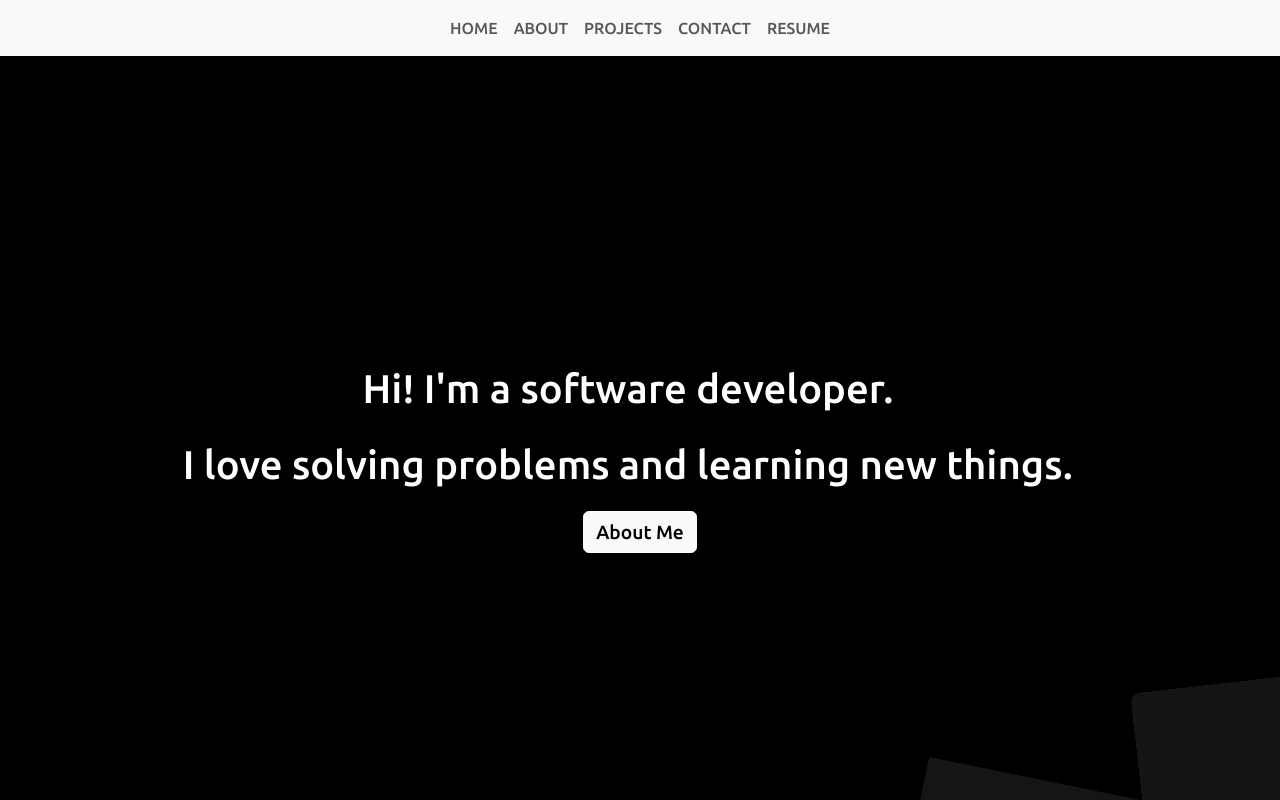
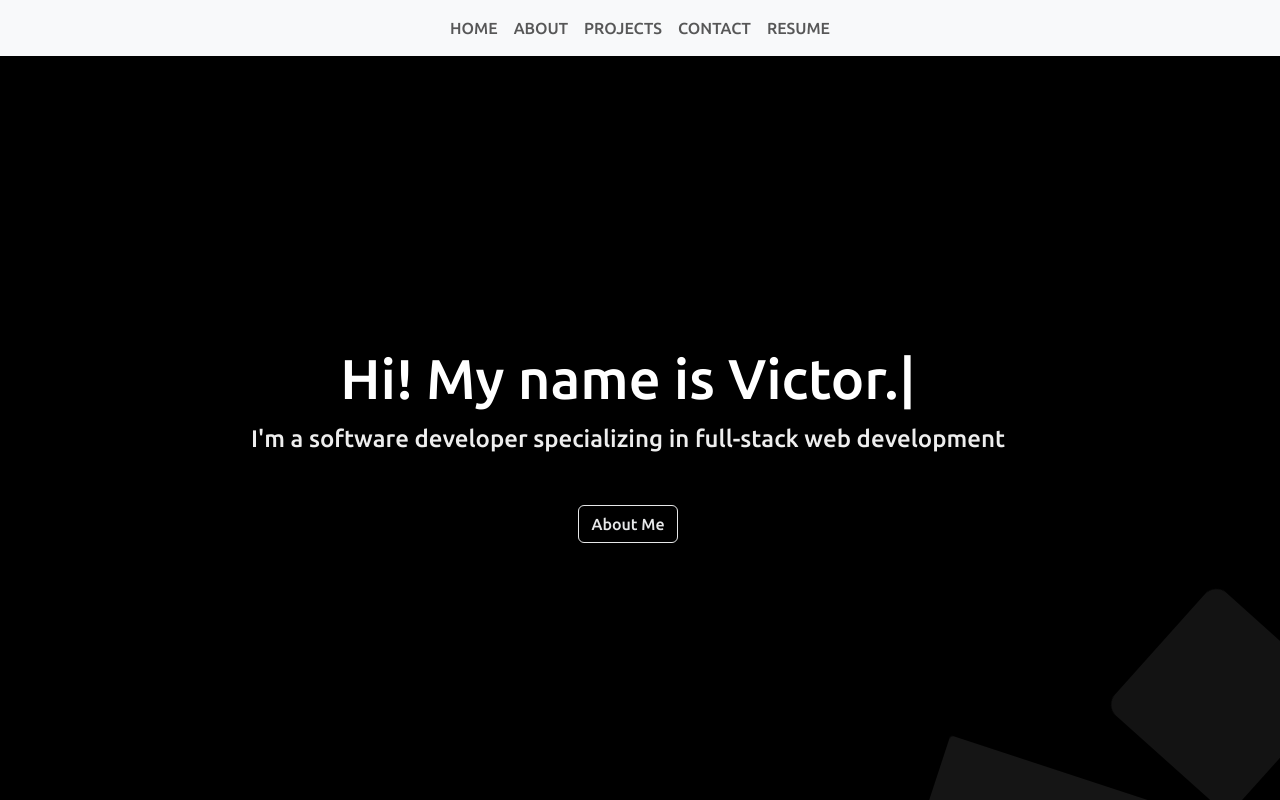
Before and after one commit to itsvictorg/React-Portfolio, a React (Create React App) app: page /#/ in a window 1280 px wide. Built offline with nearby package versions, Linux system fonts and the light colour scheme; the HTML template or start-up script is replaced by a standard one.

Commit message:
styling update

```diff
--- a/src/components/about-me.js
+++ b/src/components/about-me.js
@@ -6,17 +6,19 @@ import Button from "react-bootstrap/Button";
 import MediaQuery from "react-responsive";
 // import { Card } from "react-bootstrap";
 
+import "../index.css";
+
 const containerStyle = {
     display: "flex",
     justifyContent: "center",
     alignItems: "center",
     flexDirection: "column",
     textAlign: "center",
-    width: "50vw",
+    width: "90vw",
     height: "100vh",
     margin: "auto",
     padding: "6rem",
-    lineHeight: "4rem",
+    lineHeight: "3rem",
 
 
 }
@@ -36,14 +38,14 @@ const mobileContainerStyle = {
 }
 
 const fontStyle = {
-    fontSize: "2rem",
+    fontSize: "1.5rem",
     color: "white",
 
 }
 
 const buttonStyle = {
     fontSize: "1.2rem",
-    color: "black",
+    margin: "1rem",
 }
 
 
@@ -52,28 +54,12 @@ const mobileFontStyle = {
     color: "white",
 }
 
-// const cardStyle = {
-//     width: "90%",
-//     height: "80%",
-//     display: "flex",
-//     backgroundColor: "black",
-//     position: "absolute",
-//     zIndex: "-1",
-//     justifyContent: "center",
-//     alignItems: "center",
-//     flexDirection: "column",
-//     textAlign: "center",
-//     margin: "auto",
-//     padding: "2rem",
-
-// }
 
 export default function AboutMe() {
   return (
     <>
    <MediaQuery query="(min-width: 769px)">
-    <Container fluid style={containerStyle}>
-    {/* <Card style={cardStyle}/> */}
+    <Container fluid style={containerStyle} className="headline-faster">
         <p style={fontStyle}>
         Hello, I'm Victor Gonzalez! I am a software developer specializing in
         web development. I have experience in front-end and back-end
@@ -85,7 +71,7 @@ export default function AboutMe() {
         finding the most efficient and effective solution is the challenge.
         </p>
         <div>
-      <Button href = "#/projects" variant="light" style={buttonStyle} >See My Projects</Button>
+      <Button href = "#/projects" variant="outline-light" style={buttonStyle} >See My Projects</Button>
       </div>
 
       </Container>
@@ -93,7 +79,7 @@ export default function AboutMe() {
 
       <MediaQuery query="(max-width: 880px)">
 
-      <Container fluid style={mobileContainerStyle}>
+      <Container fluid style={mobileContainerStyle} className="headline-faster">
         <p style={mobileFontStyle}>
         Hello, I'm Victor Gonzalez! I am a software developer specializing in
         web development. I have experience in front-end and back-end
--- a/src/components/contact.js
+++ b/src/components/contact.js
@@ -3,6 +3,7 @@ import React from "react";
 import Container from "react-bootstrap/Container";
 import { Row } from "react-bootstrap";
 import { Link } from "react-router-dom";
+import "../index.css";
 
 
 export default function Contact() {
@@ -53,7 +54,7 @@ export default function Contact() {
 
     return(
         <>
-        <Container fluid style={containerStyle}>
+        <Container fluid style={containerStyle} className="headline-faster">
 
         <Row style={rowStyle}>
             <h1 style={h1Style}>Contact</h1>
--- a/src/components/homepage.js
+++ b/src/components/homepage.js
@@ -6,6 +6,7 @@ import Col from "react-bootstrap/Col";
 import Button from "react-bootstrap/Button";
 // import Card from "react-bootstrap/Card";
 import MediaQuery from "react-responsive";
+import { TypeAnimation } from "react-type-animation";
 
 import "../index.css";
 
@@ -16,19 +17,29 @@ const containerStyle = {
   flexDirection: "column",
   textAlign: "center",
   height: "100vh",
-  width: "100vw",
+  width: "65vw",
 };
 
 const fontStyle = {
-  fontSize: "2.5rem",
+  fontSize: "1.5rem",
+  color: "white",
+};
+const h1FontStyle = {
+  fontSize: "3.5rem",
+  color: "white",
+};
+const mobileH1FontStyle = {
+  fontSize: "2rem",
   color: "white",
 };
 
 const buttonStyle = {
-    fontSize: "1.2rem",
-    color: "black",
-}
+  margin: "2rem",
+};
 
+const mobileButtonStyle = {
+  margin: "1rem",
+};
 
 const rowStyle = {
   justifyContent: "flex-start",
@@ -36,30 +47,10 @@ const rowStyle = {
   width: "100%",
 };
 
-
-
-// const cardStyle = {
-//     width: "80%",
-//     height: "75%",
-//     display: "flex",
-//     zIndex: "-1",
-//     position: "absolute",
-//     backgroundColor: "black",
-//     justifyContent: "center",
-//     alignItems: "center",
-//     flexDirection: "column",
-//     textAlign: "center",
-//     margin: "auto",
-//     opacity: "0.8",
-
-// }
-
-
-
 const mobileFontStyle = {
-    fontSize: "1.8rem",
+  fontSize: "1.0rem",
   color: "white",
-}
+};
 
 const mobileContainerStyle = {
   display: "flex",
@@ -67,78 +58,86 @@ const mobileContainerStyle = {
   alignItems: "center",
   flexDirection: "column",
   textAlign: "center",
-    width: "100vw",
+  width: "fit-content",
   height: "100vh",
   margin: "auto",
-    paddingLeft: "3rem",
-}
-
-
+};
 
 export default function Homepage() {
   return (
     <>
       <MediaQuery query="(min-width: 769px)">
         <Container fluid className="container" style={containerStyle}>
-
-
           <Row style={rowStyle}>
             <Row>
-
               <Col>
                 <Row>
-              <p style={fontStyle}>Hi! I'm a software developer.</p>
+                  <TypeAnimation
+                    sequence={[
+                      "Hi! My name is Victor.",
+                      () => {
+                        console.log("Sequence completed"); // Place optional callbacks anywhere in the array
+                      },
+                    ]}
+                    wrapper="span"
+                    cursor={true}
+                    repeat={false}
+                    style={h1FontStyle}
+                  />
                 </Row>
-              <Row>
-                <p style={fontStyle}>
-                  {" "}
-                  I love solving problems and learning new things.
+                <p className="headline" style={fontStyle}>
+                  I'm a software developer specializing in full-stack web
+                  development
                 </p>
-              </Row>
+                <Button
+                  href="#/about"
+                  variant="outline-light"
+                  className="button"
+                  style={buttonStyle}
+                >
+                  About Me
+                </Button>
               </Col>
             </Row>
           </Row>
-        <Container>
-        <Button href="#/about" variant="light" style={buttonStyle}>
-        About Me
-        </Button>
-        </Container>
-
-
+          <Container></Container>
         </Container>
       </MediaQuery>
 
       <MediaQuery query="(max-width: 1224px)">
-
         <Container fluid className="container" style={mobileContainerStyle}>
-
-        <Row style={rowStyle}>
             <Row>
-
               <Col>
                 <Row>
-              <p style={mobileFontStyle}>Hi! I'm a software developer.</p>
+                  <TypeAnimation
+                    sequence={[
+                      "Hi! My name is Victor.",
+                      () => {
+                        console.log("Sequence completed"); // Place optional callbacks anywhere in the array
+                      },
+                    ]}
+                    wrapper="span"
+                    cursor={true}
+                    repeat={false}
+                    style={mobileH1FontStyle}
+                  />
                 </Row>
-              <Row>
-                <p style={mobileFontStyle}>
-                  I love solving problems and learning new things.
+                <p className="headline" style={mobileFontStyle}>
+                  I'm a software developer specializing in full-stack web
+                  development
                 </p>
-              </Row>
+                <Button
+                  href="#/about"
+                  variant="outline-light"
+                  className="button"
+                  style={mobileButtonStyle}
+                >
+                  About Me
+                </Button>
               </Col>
             </Row>
-        </Row>
-
-        <Button href="#/about" variant="light">
-        About Me
-        </Button>
-
-
         </Container>
-
-
       </MediaQuery>
-
-
     </>
   );
 }
--- a/src/components/nav.js
+++ b/src/components/nav.js
@@ -4,6 +4,8 @@ import Container from "react-bootstrap/Container";
 import Nav from "react-bootstrap/Nav";
 import Navbar from "react-bootstrap/Navbar";
 // import NavDropdown from 'react-bootstrap/NavDropdown'
+
+import "../index.css";
 
 function MyNavbar() {
   return (
@@ -15,13 +17,13 @@ function MyNavbar() {
         <Navbar.Collapse id="basic-navbar-nav">
           <Nav className='m-auto'>
 
-            <Nav.Link href="#/">HOME</Nav.Link>
+            <Nav.Link href="#/" className="nav-link">HOME</Nav.Link>
 
-            <Nav.Link href="#/about">ABOUT</Nav.Link>
+            <Nav.Link href="#/about" className="nav-link">ABOUT</Nav.Link>
 
-            <Nav.Link href="#/projects">PROJECTS</Nav.Link>
+            <Nav.Link href="#/projects" className="nav-link">PROJECTS</Nav.Link>
 
-            <Nav.Link href="#/contact">CONTACT</Nav.Link>
+            <Nav.Link href="#/contact" className="nav-link">CONTACT</Nav.Link>
 
             <Nav.Link href="https://drive.google.com/file/d/1IEeKGaZJlcc0Hvq03ZpclHQvgCQihBVz/view?usp=sharing">
               RESUME
--- a/src/components/projects.js
+++ b/src/components/projects.js
@@ -22,7 +22,7 @@ const containerStyle = {
   alignItems: "center",
   flexDirection: "column",
   textAlign: "center",
-  width: "75vw",
+  width: "85vw",
 
 }
 
@@ -121,7 +121,7 @@ export default function Projects() {
   return (
     <>
     <MediaQuery query="(min-width: 769px)">
-      <Container fluid style={containerStyle}>
+      <Container fluid style={containerStyle} className="headline-faster">
       <Row style={rowStyle}>
       <h1 style={fontStyle}>PROJECTS</h1>
       </Row>
@@ -141,7 +141,7 @@ export default function Projects() {
 
       <MediaQuery query="(max-width: 1224px)">
 
-<Container fluid style={mobileContainerStyle}>
+<Container fluid style={mobileContainerStyle} className="headline-faster">
       <Row style={mobileRowStyle}>
       <h1 style={mobileFontStyle}>PROJECTS</h1>
       </Row>
--- a/src/index.css
+++ b/src/index.css
@@ -12,6 +12,51 @@
       border-radius: 50%;
   }
 }
+
+@keyframes slideInFromLeft {
+  0% {
+    transform: translateX(-100%);
+  }
+  100% {
+    transform: translateX(0);
+  }
+}
+
+@keyframes fadein {
+  from { opacity: 0; }
+  to   { opacity: 1; }
+}
+
+
+
+
+.button{
+
+  -webkit-animation: fadein 8s; /* Safari, Chrome and Opera > 12.1 */
+       -moz-animation: fadein 8s; /* Firefox < 16 */
+        -ms-animation: fadein 8s; /* Internet Explorer */
+         -o-animation: fadein 8s; /* Opera < 12.1 */
+            animation: fadein 8s;
+
+}
+
+.headline{
+  -webkit-animation: fadein 8s; /* Safari, Chrome and Opera > 12.1 */
+       -moz-animation: fadein 8s; /* Firefox < 16 */
+        -ms-animation: fadein 8s; /* Internet Explorer */
+         -o-animation: fadein 8s; /* Opera < 12.1 */
+            animation: fadein 8s;
+
+}
+.headline-faster{
+  -webkit-animation: fadein 1.5s; /* Safari, Chrome and Opera > 12.1 */
+       -moz-animation: fadein 1.5s; /* Firefox < 16 */
+        -ms-animation: fadein 1.5s; /* Internet Explorer */
+         -o-animation: fadein 1.5s; /* Opera < 12.1 */
+            animation: fadein 1.5s;
+
+}
+
 
 @media only screen and (max-width: 600px) {
   .background {
@@ -40,7 +85,7 @@
   width: 20px;
   height: 20px;
   background: rgba(255, 255, 255, 0.082);
-  animation: animate 30s linear infinite;
+  animation: animate 19s linear infinite;
   z-index: -1;
 }
 
@@ -52,14 +97,14 @@
   width: 290px;
   height: 290px;
   bottom: -290px;
-  animation-delay: 0s;
+  animation-delay: 1s;
 }
 .background li:nth-child(1) {
   left: 60%;
   width: 132px;
   height: 132px;
   bottom: -132px;
-  animation-delay: 1s;
+  animation-delay: 3s;
 }
 .background li:nth-child(2) {
   left: 17%;
```
Lines whose indentation alone changed are shown as unchanged.
